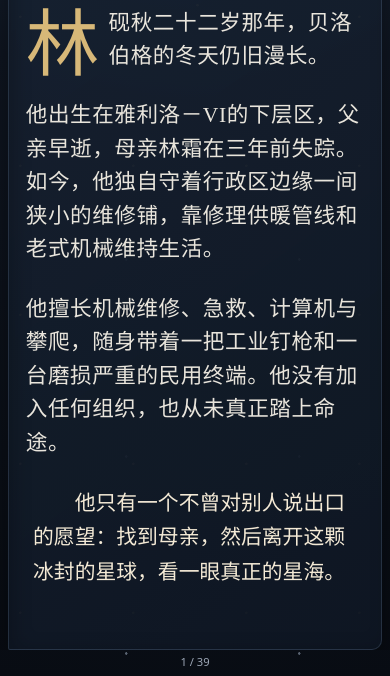
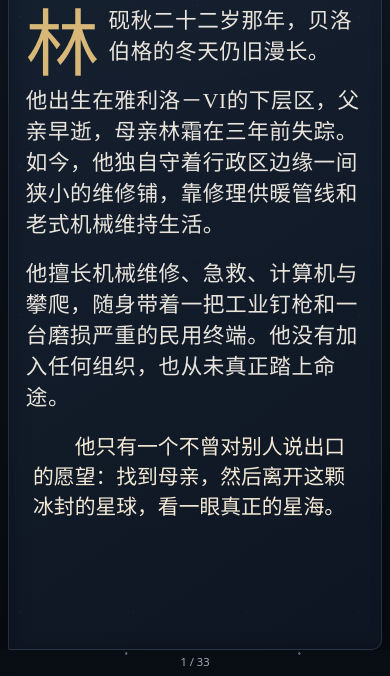
Before and after one commit to 2780797708lll-prog/mingtu-zhi-ai-reader, a plain HTML site: page index.html in a window 390 px wide. Shown: the part 168-844 px from the top of the page. Drawn offline with Linux system fonts and the light colour scheme.

Commit message:
缩小行距并优化分页填充

```diff
--- a/index.html
+++ b/index.html
@@ -54,8 +54,10 @@
       .stage{width:100%;padding:0 .5rem;overflow:hidden}
       .page{width:100%;min-width:0;max-height:none;height:100%;padding:1.2rem 1.05rem 1.35rem;border-radius:2px 10px 10px 2px;box-shadow:0 18px 42px #0008,inset 6px 0 18px #0003;overflow:hidden;overflow-wrap:anywhere;touch-action:manipulation;user-select:none}
       .page h1{font-size:2rem;margin-bottom:1.3rem}.page h2{font-size:1.45rem;margin-bottom:1.2rem}
-      .page p,.page li{font-size:clamp(1rem,var(--body-size),1.35rem);line-height:1.55;letter-spacing:.025em;text-align:left}
-      .page blockquote{font-size:clamp(1rem,calc(var(--body-size) * .98),1.3rem);padding:0;margin:1em .35em;text-indent:2em}
+      .page p,.page li{font-size:clamp(1rem,var(--body-size),1.35rem);line-height:1.44;letter-spacing:.025em;text-align:left}
+      .page p{margin-bottom:.82em}
+      .page blockquote{font-size:clamp(1rem,calc(var(--body-size) * .98),1.3rem);line-height:1.44;padding:0;margin:.82em .35em;text-indent:2em}
+      .page .continued{margin-top:0;text-indent:2em}
       .lead::first-letter{font-size:3.4em}
       .kicker{font-size:.72rem;letter-spacing:.16em;margin-bottom:1rem}
       .data{grid-template-columns:minmax(4.5rem,auto) minmax(0,1fr);font-size:.9rem;gap:.55rem .8rem;padding:.9rem}
@@ -78,7 +80,7 @@
       </div>
     </header>
     <section class="stage">
-      <article class="page" id="page" aria-live="polite"><p class="kicker">第五章 · 二十三</p><h2>二十三份记录</h2><p>洛芩用废弃的档案局密钥打开隐藏目录。里面共有二十三个编号，前二十二项全部标记为“失败”，最后一项只有林霜留下的一句手写备注：</p><blockquote>M-23并非我们找到的样本。是它找到了我们。</blockquote><p>一号样本保存着陌生矿工的临终记忆；七号样本能让人在梦中的城市生活数年；十四号样本会使接触者确信自己遗忘了某位重要之人；十九号样本则能修改照片和文字，使其中出现原本不存在的人。</p><p>它们都是从损坏<button class="term" data-term="光锥">光锥</button>中剥离的忆质碎片。通常，忆质保存已经发生的事；可这枚光锥里混入了尚未发生的“未来记忆”。</p></article>
+      <article class="page" id="page" aria-live="polite">undefined<p>“第七码头项目回收过一枚严重损坏的<button class="term" data-term="光锥">光锥</button>。”洛芩说，“那是一种用忆质封存事象的载体。可这枚光锥里装的不是某段过去，而是一段尚未发生的记忆。”</p><p>“未来的记忆？”</p><p>“项目报告里是这么写的。<button class="term" data-term="黑塔空间站">黑塔空间站</button>的人称它为伪忆。公司的人想带走它，你母亲拒绝了。”</p><p>窗外的风声骤然拔高。林砚秋垂眼看着照片中的母亲，记忆里那张温和的脸与眼前这个陌生研究员重叠，却无论如何也无法完全吻合。</p><p>“七天后，实验室发生事故。”洛芩继续道，“六名研究人员从所有公共档案中消失。”</p><h2>从未出生</h2><p>“包括我母亲？”</p></article>
     </section>
     <footer class="bottombar">
       <div class="nav">
@@ -86,7 +88,7 @@
         <button id="next" aria-label="下一页">下一页</button>
       </div>
       <div class="hint">按 ↑ / ↓ 或 PageUp / PageDown 翻页</div>
-      <div class="page-no" id="pageNo">21 / 31</div>
+      <div class="page-no" id="pageNo">16 / 32</div>
     </footer>
   </main>
   <dialog id="glossary"><h3 id="glossaryTitle"></h3><p id="glossaryText"></p><form method="dialog"><button>知道了</button></form></dialog>
@@ -156,6 +158,30 @@
         return currentChapter||'正文';
       };
       const flush=()=>{if(article.children.length){result.push(article.innerHTML);article.innerHTML=''}};
+      const appendTextNode=(source)=>{
+        let remaining=source.textContent;
+        const make=(text)=>{const part=source.cloneNode(false);part.textContent=text;return part};
+        while(remaining){
+          const whole=make(remaining);article.append(whole);
+          if(article.scrollHeight<=article.clientHeight+1)return;
+          whole.remove();
+          if(!article.children.length){article.append(whole);flush();return}
+          let low=1,high=remaining.length-1,best=0;
+          while(low<=high){
+            const mid=(low+high)>>1;const probe=make(remaining.slice(0,mid));article.append(probe);
+            const fits=article.scrollHeight<=article.clientHeight+1;probe.remove();
+            if(fits){best=mid;low=mid+1}else high=mid-1
+          }
+          if(best<1){flush();continue}
+          const nearby=remaining.slice(0,best).search(/[。！？；：.!?;:]?[^。！？；：.!?;:]*$/);
+          const punct=[...remaining.slice(0,best).matchAll(/[。！？；：.!?;:]/g)].pop();
+          if(punct&&punct.index+1>best*.62)best=punct.index+1;
+          article.append(make(remaining.slice(0,best)));
+          remaining=remaining.slice(best).trimStart();
+          flush();
+          source.classList.add('continued');
+        }
+      };
       for(const html of pages){
         const template=document.createElement('template');template.innerHTML=html;
         const kicker=template.content.querySelector('.kicker');
@@ -164,6 +190,7 @@
         else kicker?.remove();
         const nodes=[...template.content.children];
         for(const node of nodes){
+          if(node.matches('p:not(.kicker)')&&!node.children.length){appendTextNode(node);continue}
           article.append(node.cloneNode(true));
           if(article.scrollHeight>article.clientHeight+1&&article.children.length>1){
             article.lastElementChild.remove();
```
